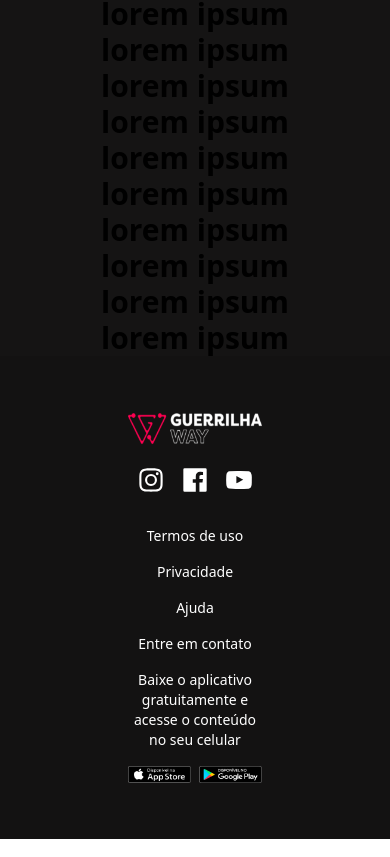
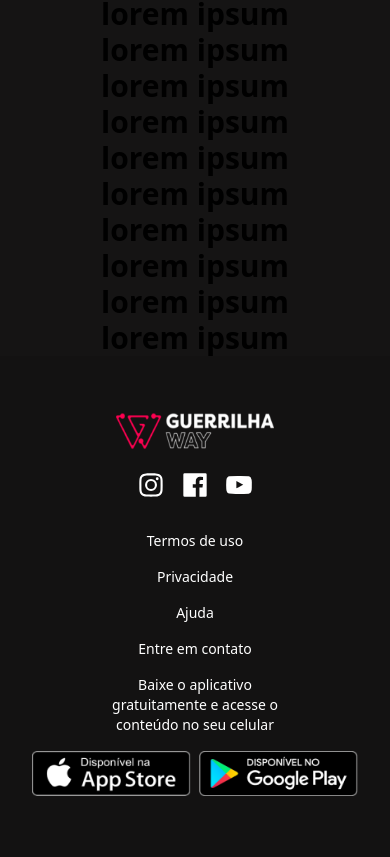
Before and after one commit to joaoalcdev/guerrilha-way, a Next.js app: page / in a window 390 px wide. Shown: the part 568-1425 px from the top of the page. Built offline with nearby package versions, Linux system fonts and the light colour scheme.

Commit message:
feat: Add devices sizes footer & added links

```diff
--- a/components/Footer.tsx
+++ b/components/Footer.tsx
@@ -5,8 +5,8 @@ import InstagramIcon from './icons/Instagram'
 
 export default function Footer() {
   return (
-    <footer className="flex w-full pt-4 text-center lg:text-left bg-[#131212] text-white text-sm">
-      <div className="mx-32 py-10 text-center md:text-left">
+    <footer className="flex w-full pt-4 text-left lg:text-left bg-[#131212] text-white text-sm">
+      <div className="mx-8 md:mx-32 py-10 text-center md:text-left">
         <div className="grid grid-1 md:grid-cols-2 lg:grid-cols-4">
           <div className="">
             <h6 className="
@@ -18,45 +18,49 @@ export default function Footer() {
               justify-center
               md:justify-start
             ">
-              <a href="#!" className="text-white text-sm">
+              <a href="#!" target="_blank" rel="noreferrer noopener" className="text-white text-sm">
                 <Image src="/assets/gw-logo.png" width={158} height={38} />
               </a>
             </h6>
             <div className="flex flex-row space-x-4 pb-8 items-center justify-center md:justify-start md:pl-5">
-              <a href="#!" className="text-white text-sm">
+              <a href="#!" target="_blank" rel="noreferrer noopener" className="text-white text-sm">
                 <InstagramIcon />
               </a>
-              <a href="#!" className="text-white text-sm">
+              <a href="#!" target="_blank" rel="noreferrer noopener" className="text-white text-sm">
                 <FacebookIcon />
               </a>
-              <a href="#!" className="text-white text-sm">
+              <a href="#!" target="_blank" rel="noreferrer noopener" className="text-white text-sm">
                 <YoutubeIcon />
               </a>
             </div>
           </div>
           <div className="">
             <p className="mb-4">
-              <a href="#!" className="text-white text-sm">Termos de uso</a>
+              <a href="#!" target="_blank" rel="noreferrer noopener" className="text-white text-sm">Termos de uso</a>
             </p>
             <p className="mb-4">
-              <a href="#!" className="text-white text-sm">Privacidade</a>
+              <a href="#!" target="_blank" rel="noreferrer noopener" className="text-white text-sm">Privacidade</a>
             </p>
           </div>
           <div className="">
             <p className="mb-4">
-              <a href="#!" className="text-white text-sm">Ajuda</a>
+              <a href="#!" target="_blank" rel="noreferrer noopener" className="text-white text-sm">Ajuda</a>
             </p>
             <p className="mb-4">
-              <a href="#!" className="text-white text-sm">Entre em contato</a>
+              <a href="#!" target="_blank" rel="noreferrer noopener" className="text-white text-sm">Entre em contato</a>
             </p>
           </div>
-          <div className="">
-            <h6 className="font-regular text-sm mb-4 flex justify-center md:justify-start md:text-left">
+          <div className="w-full flex-col">
+            <h6 className="mx-16 md:mx-0 font-light text-sm mb-4 flex justify-center md:justify-start md:text-left">
               Baixe o aplicativo gratuitamente e acesse o conteúdo no seu celular
             </h6>
             <p className="flex items-center justify-center md:justify-start mb-4 gap-2">
-              <Image src="/assets/apple.png" width={180} height={50} />
-              <Image src="/assets/google.png" width={180} height={50} />
+              <a href="https://apps.apple.com/br/app/guerrilha-way/id1542027387" className="text-white text-sm">
+                <Image src="/assets/apple.png" width={180} height={50} />
+              </a>
+              <a href="https://play.google.com/store/apps/details?id=com.wrl.guerrilha_way" className="text-white text-sm">
+                <Image src="/assets/google.png" width={180} height={50} />
+              </a>
             </p>
           </div>
         </div>
```
